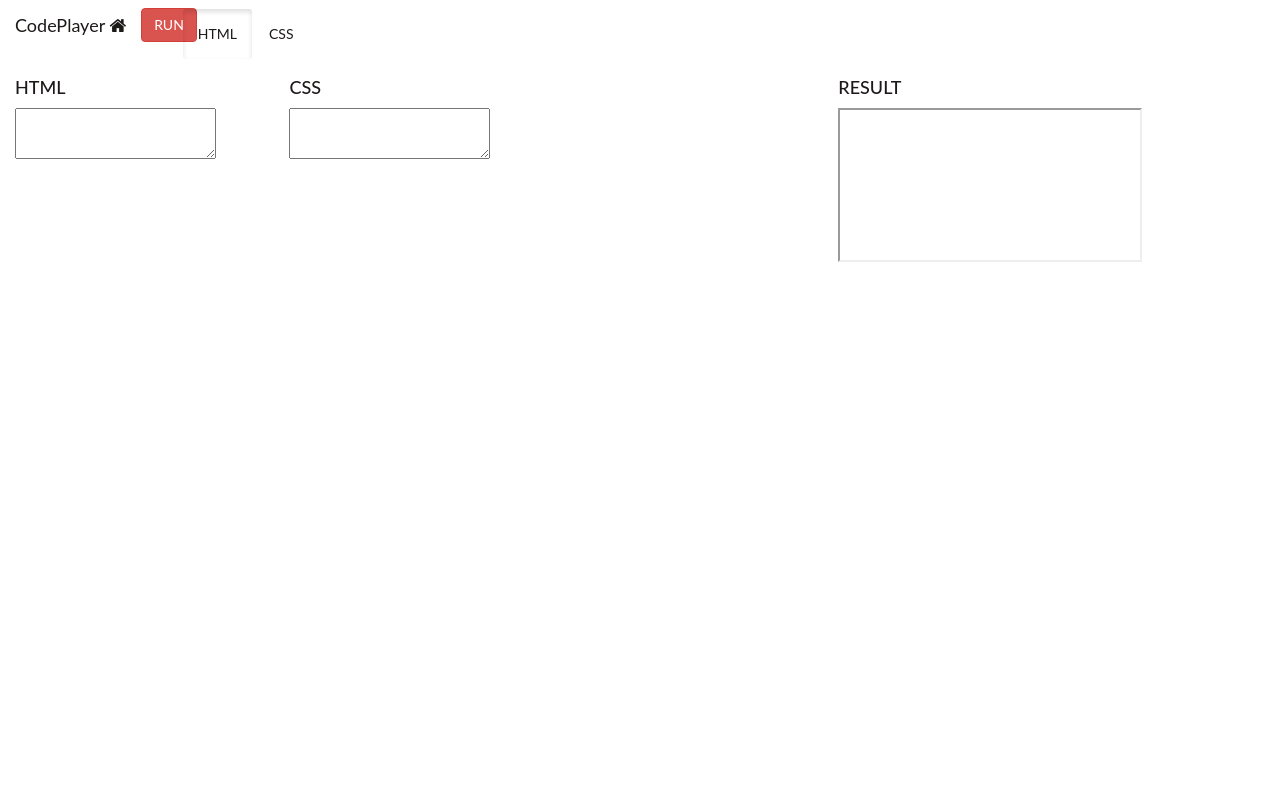
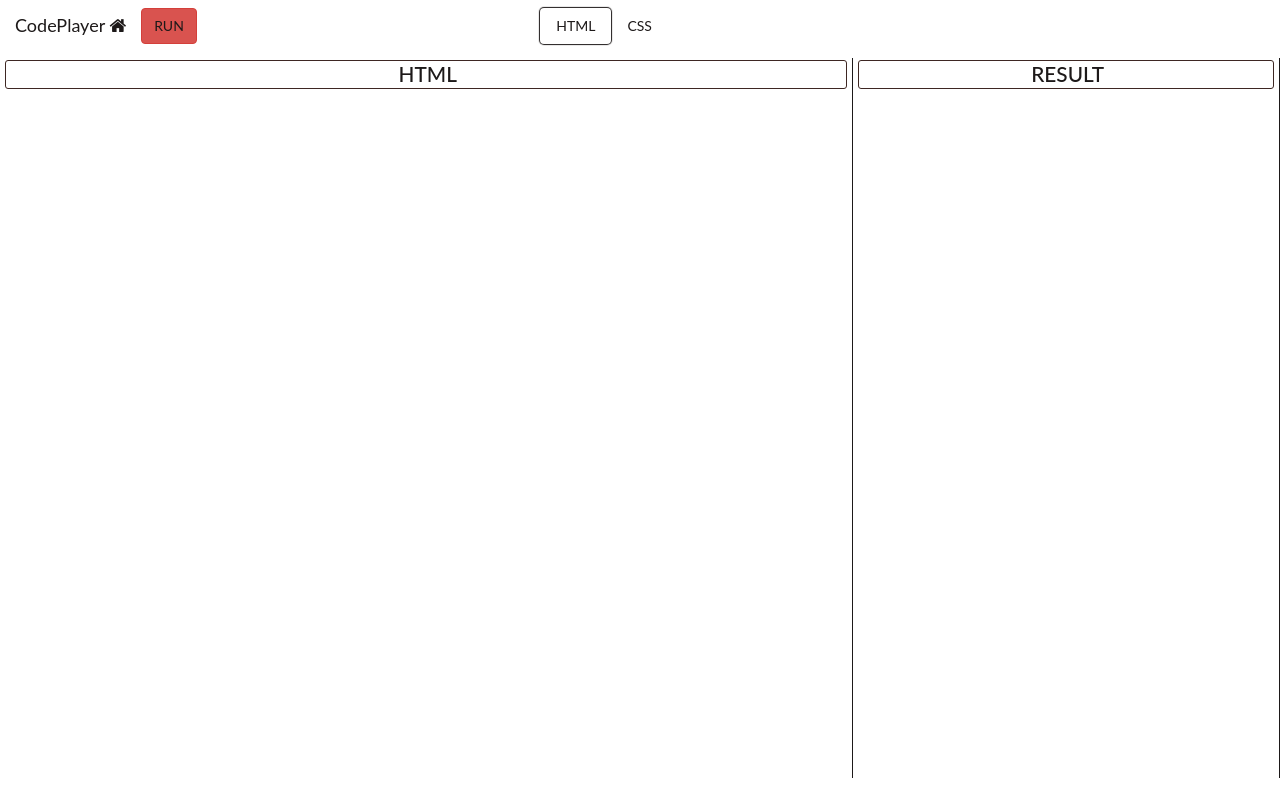
Before and after one commit to skhamoud/code-player, a website: page CodePlayer.html in a window 1280 px wide. Drawn offline with nearby package versions, Linux system fonts and the light colour scheme.

Commit message:
sorted out the sass files importing

```diff
--- a/assets/sass/_base.scss
+++ b/assets/sass/_base.scss
@@ -1,4 +1,3 @@
-@import "variables";
 * {
     box-sizing: border-box;
 }
@@ -60,19 +59,19 @@ textarea {
 .page-header {
     margin: 0;
     width: 100%;
-    height: 100vh;
+    height: 101vh;
     background: linear-gradient(to bottom right, rgba(48, 54, 102, 0.9), rgba(62, 17, 82, 1)), url("../img/bg.jpg") no-repeat center;
     background-size: cover;
     color: $white;
 }
 .header-text {
-    margin-top: 40vh;
+    // margin-top: -40vh;
     max-width: 65%;
     h1 {
         color: $white;
     }
     p {
-        font-size: 1.6rem;
+        font-size: 1.7rem;
     }
 }
 /*--------END HEADER-------/>*/
@@ -112,7 +111,7 @@ textarea {
 /* Animate.css manipulation */
 .animated {
     -webkit-animation-duration: 3s;
-    animation-duration: 3s;
+    animation-duration: 1.5s;
 }
 .cta-btn {
     display: block;
--- /dev/null
+++ b/assets/sass/_codeplayer-media-queries.scss
@@ -0,0 +1,45 @@
+
+/* Small devices (tablets, 768px and up) */
+@media (min-width: 768px) {
+    .navbar .navbar-collapse {
+        display: inline-block !important;
+        /* SO that the Action button is visible, block display by dft*/
+        margin: 0 28vw;
+    }
+    .navbar {
+      .run-btn{
+          left:auto;
+          right: 2% ;
+      }
+    }
+
+    .toggling-row {
+        display: flex;
+        /*justify-content: space-between;*/
+    }
+    .toggling-row .code-container {
+        flex: 1 0 0;
+    }
+    .code-container {
+        height: 90vh !important;
+    }
+    .break-line {
+        visibility: hidden;
+    }
+}
+/* Medium devices (desktops, 992px and up) */
+@media (min-width: 992px) {
+    .toggling-row {
+        display: flex;
+        justify-content: space-between;
+    }
+    .toggling-row .code-container {
+        flex: 1 0 0;
+    }
+    .code-container {
+        height: 90vh !important;
+    }
+}
+/* Large devices (large desktops, 1200px and up) */
+/*@media (min-width: @screen-lg-min) { ... }*/
+/*--------------  END MEDIA QUERIES  -----------------*/
--- /dev/null
+++ b/assets/sass/_codeplayer.scss
@@ -0,0 +1,112 @@
+/*--------------  START NAVBAR  ------------------------*/
+.navbar {
+    // background: $gray;
+    .logo {
+        font-size: 1.1em;
+        padding: 15px 10px;
+    }
+    .btn{
+      color : $black;
+      padding-top: .6em;
+      padding-bottom: .6em;
+      line-height: normal;
+    }
+    .run-btn {
+        background: $darker-red;
+        border-radius: 2px;
+        border: 2px solid inherit;
+        position: absolute;
+        left: 45%;
+        color: $white;
+        &:hover {
+          background: $red;
+        }
+    }
+    .toggle-btn {
+        border: 2px solid $cyan;
+        border-radius: 3px;
+        span {
+            background: $cyan;
+        }
+    }
+
+    &-nav {
+      .lang-btn{
+        // color: white;
+        border-color:  $cyan;
+        margin-left: 20px;
+        border-radius: 2px;
+        &:hover,&:focus,&:active{
+          background: none;
+          outline: none;
+        }
+        &:hover{color :$cyan;}
+      }
+    }
+    .active {
+      //     -webkit-box-shadow: inset 0 3px 5px rgba(0,200,0,.125);
+          box-shadow:  0 0 1px 1px $black;
+      //     background-color: white;
+      //     box-sizing: border-box;
+      //     border-bottom: 2px solid #81C784;
+      //     font-style: italic;
+      //     color: inherit;
+    }
+}
+
+
+
+section.container-fluid {
+    padding: 0;
+}
+
+.code-wrapper.row {
+    margin-right: 0;
+    margin-left: 0;
+}
+/*-----------------END NAVIGATION-----------------*/
+/*-----------------START CONTAINERS BODY -----------------*/
+#cssLangContainer,
+#jsLangContainer {
+    display: none;
+}
+h4 {
+    margin-top: 2px;
+}
+#code .row {
+    padding-left: 0;
+    padding-right: 0;
+    margin-right: 0;
+    margin-left: 0;
+}
+.code-container {
+    height: 75vh;
+    border-right: 1px solid;
+    position: relative;
+}
+.code-container-header {
+    text-align: center;
+    padding: 2px 2px 2px 5px;
+    font-size: 1.3em;
+    border: 1px solid #3E2723;
+    border-radius: 3px;
+}
+iframe,
+textarea {
+    padding-left: 5px;
+    color: #2E7D32;
+    border: none;
+    resize: none;
+    width: 100%;
+    height: 92%;
+    font-size: 120%;
+    font-family: 'titillium web', 'open sans', sans-serif;
+}
+.code-box-container {
+    height: 100%;
+}
+.code-container[class^="col"] {
+    padding-right: 5px;
+    padding-left: 5px;
+}
+/*-----------------END BODY-----------------*/
--- /dev/null
+++ b/assets/sass/_media-queries-index.scss
@@ -0,0 +1,2 @@
+@import "media-queries";
+@import "codeplayer-media-queries";
--- a/assets/sass/_media-queries.scss
+++ b/assets/sass/_media-queries.scss
@@ -18,7 +18,7 @@
           margin-right: 10px;
           padding: 20px;
           height: 22em;
-          box-shadow: 0 0 1px 0;
+          // box-shadow: 0 0 1px 0;
       }
   }
   .section-title {
@@ -32,12 +32,13 @@
 @media (min-width: 992px) {
   .header-text{max-width: 40%;}
   .features {
+
       .ft-card {
-
           height: 20em;
-
       }
   }
+  .section-title{margin-bottom:100px;
+    &:before {width:5%;left:47%;}}
 }
 /* Large devices (large desktops, 1200px and up) */
 @media (min-width: 1200px) {}
--- /dev/null
+++ b/assets/sass/_styles.scss
@@ -0,0 +1,3 @@
+@import "variables";
+@import "base";
+@import "codeplayer";
--- a/assets/sass/main.scss
+++ b/assets/sass/main.scss
@@ -1,2 +1,2 @@
-@import "base";
-@import "media-queries";
+@import "styles";
+@import "media-queries-index";
```
Also changed, not shown: assets/css/main.css.
